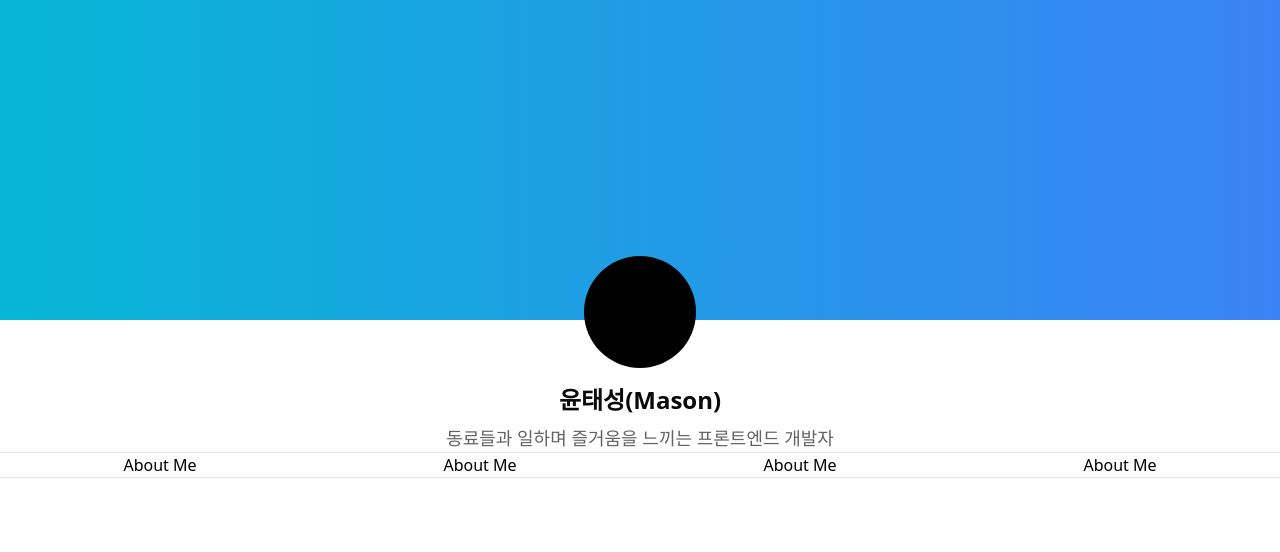
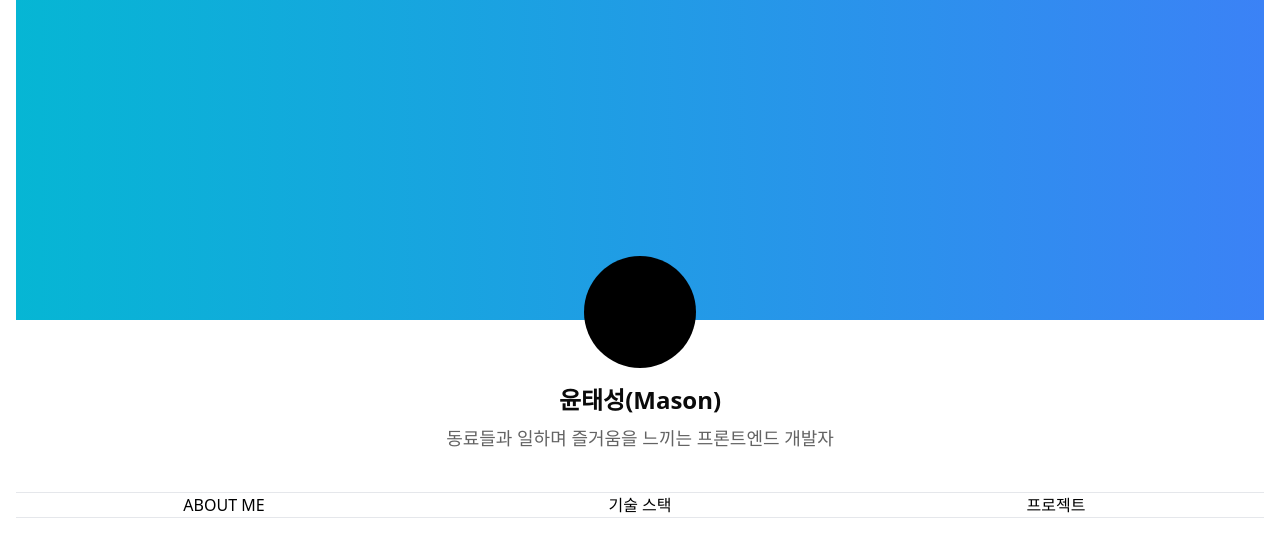
Before and after one commit to taesung1993/2nd-resume, a React (Create React App) app: page / in a window 1280 px wide. Shown: the top 552 px of the page. Built offline with nearby package versions, Linux system fonts and the light colour scheme.

Commit message:
add layout style

```diff
--- a/src/App.tsx
+++ b/src/App.tsx
@@ -1,37 +1,11 @@
+import Profile from "components/UI/organisms/Profile";
+import Gnb from "components/UI/organisms/Gnb";
+
 function App() {
   return (
-    <div className="App">
-      <section className="flex flex-col">
-        <div className="lg:h-80 md:h-72 h-52 bg-gradient-to-r from-cyan-500 to-blue-500"></div>
-        <div className="flex flex-col items-center justify-center lg:-mt-16 md:-mt-12 -mt-9">
-          <div className="lg:w-28 lg:h-28 md:w-24 md:h-24 w-16 h-16 rounded-full bg-black md:mb-4 mb-2"></div>
-          <h1 className="md:text-2xl text-lg font-bold text-default-black md:mb-2 mb-1">
-            윤태성(Mason)
-          </h1>
-          <h3 className="md:text-lg text-sm text-default-500">
-            동료들과 일하며 즐거움을 느끼는 프론트엔드 개발자
-          </h3>
-        </div>
-      </section>
-
-      <section className="max-w-screen-xl w-full mx-auto">
-        <nav className="w-full border-t border-b">
-          <ul className="w-full flex">
-            <li className="flex-1 flex justify-center items-center">
-              <button>About Me</button>
-            </li>
-            <li className="flex-1 flex justify-center items-center">
-              <button>About Me</button>
-            </li>
-            <li className="flex-1 flex justify-center items-center">
-              <button>About Me</button>
-            </li>
-            <li className="flex-1 flex justify-center items-center">
-              <button>About Me</button>
-            </li>
-          </ul>
-        </nav>
-      </section>
+    <div className="App max-w-screen-xl w-full mx-auto px-4">
+      <Profile />
+      <Gnb />
     </div>
   );
 }
```
